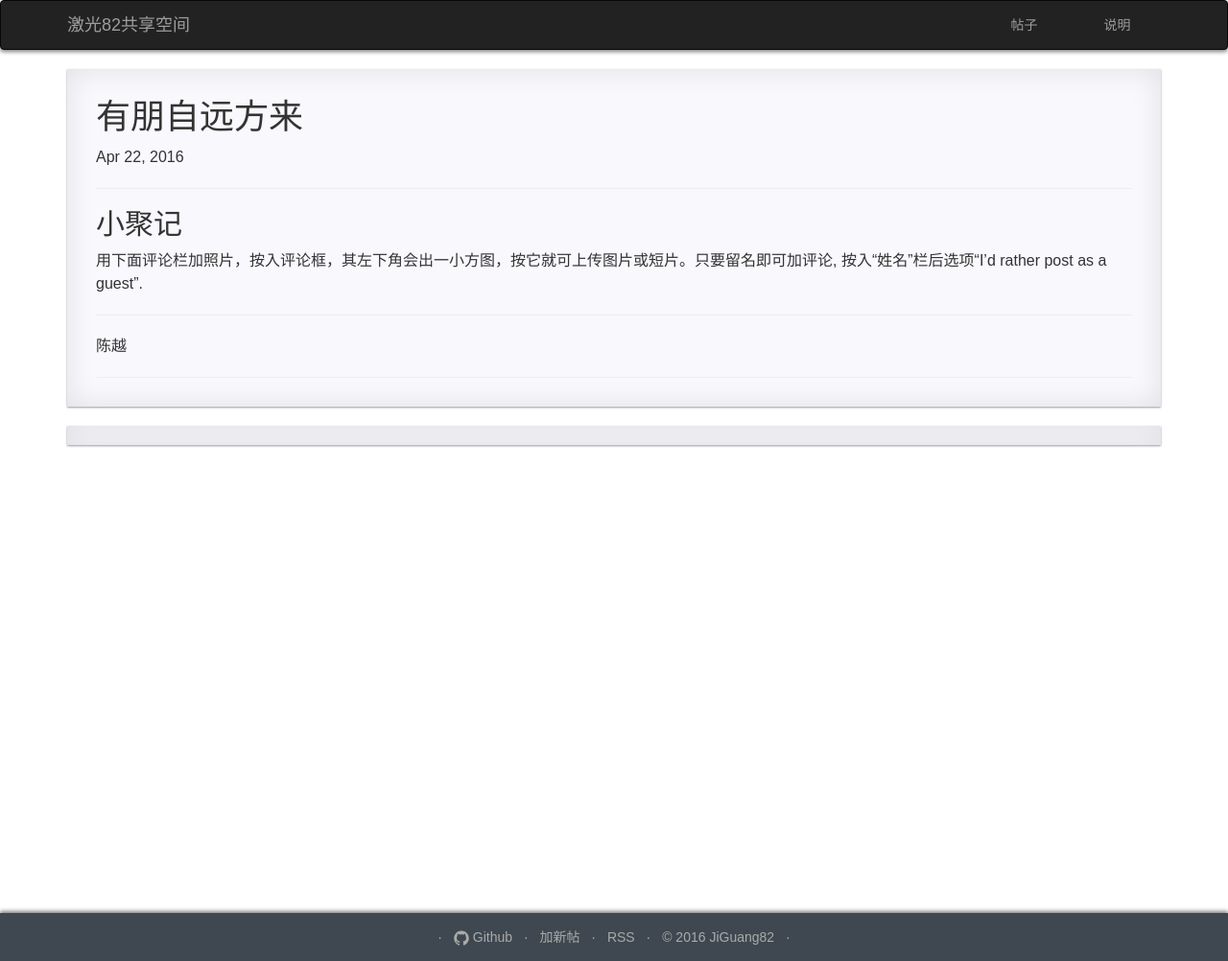
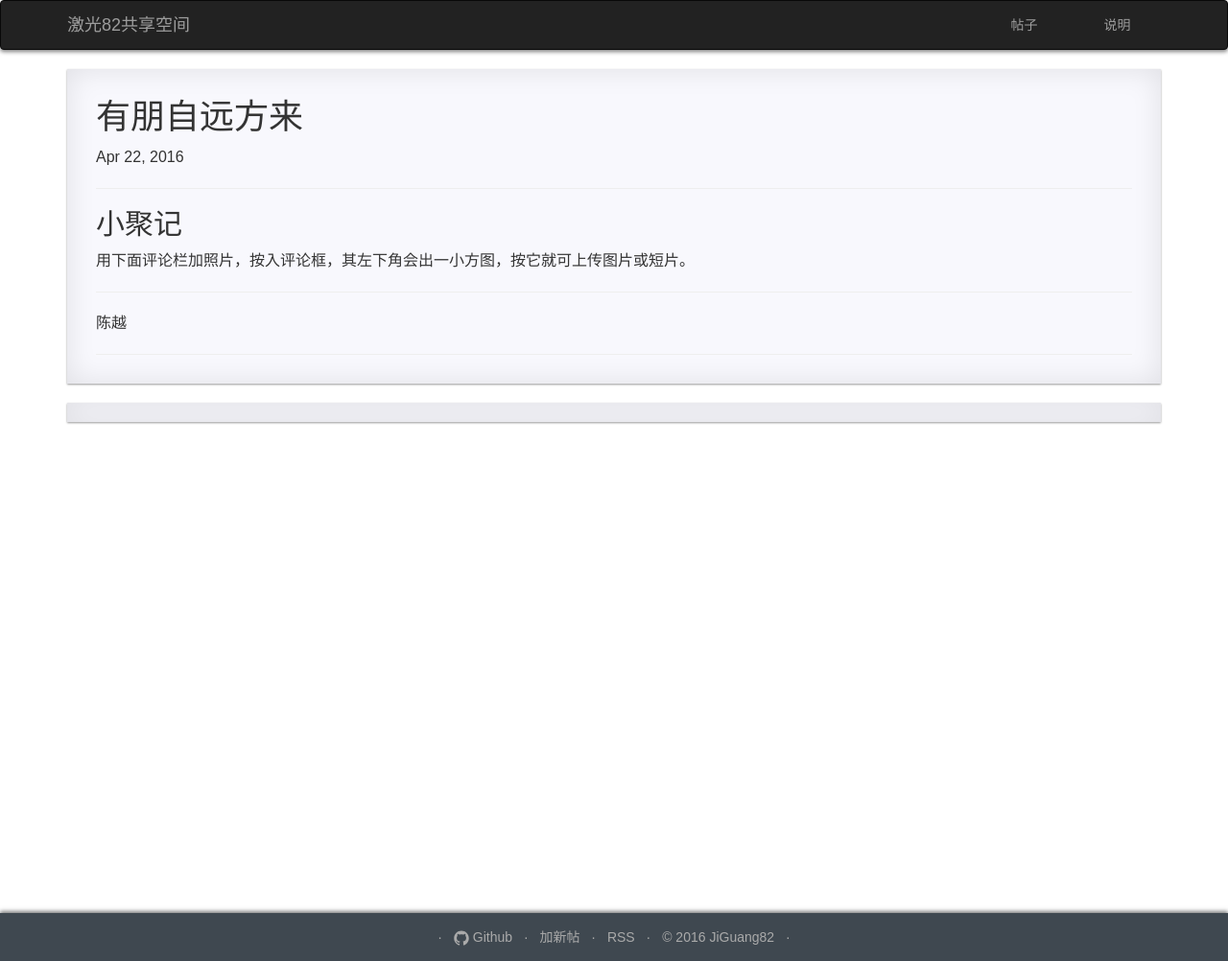
Before and after one commit to jiguang82/jiguang82, a Jekyll site: the page built from _posts/2016-4-22-有朋自远方来.md, in a window 1280 px wide. Shown: the whole page at 96% size. Built offline with Jekyll 4.4.1, drawn with Linux system fonts in a browser that asks for light colours; comment, search, counter and statistics services are not loaded.

Commit message:
Update 2016-4-22-有朋自远方来.md

```diff
--- a/_posts/2016-4-22-有朋自远方来.md
+++ b/_posts/2016-4-22-有朋自远方来.md
@@ -5,7 +5,7 @@ categories: 不亦乐乎
 ---
 ## 小聚记
 
-用下面评论栏加照片，按入评论框，其左下角会出一小方图，按它就可上传图片或短片。只要留名即可加评论, 按入“姓名”栏后选项“I’d rather post as a guest”.
+用下面评论栏加照片，按入评论框，其左下角会出一小方图，按它就可上传图片或短片。
 
 ---
 陈越
```
